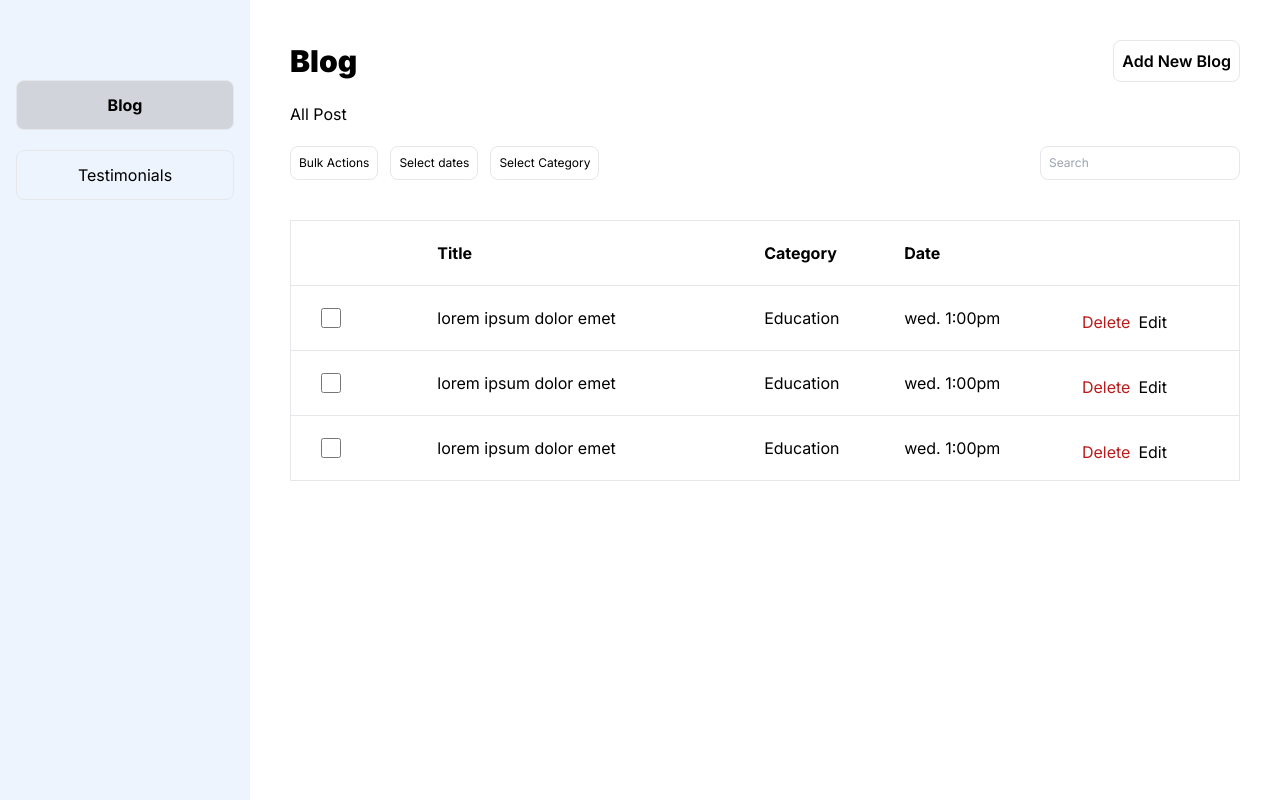
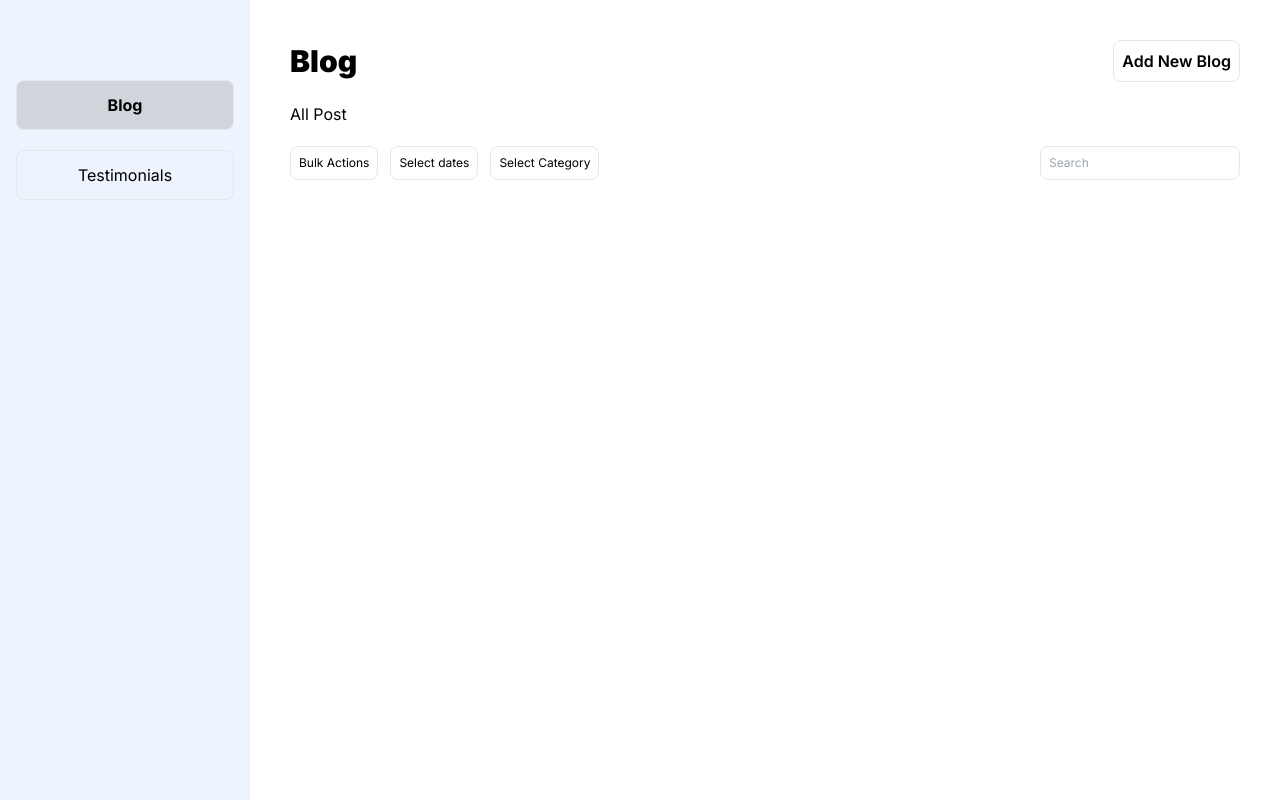
Before and after one commit to JosephIgbaji/edubanc, a Next.js app: page /admin in a window 1280 px wide. Built offline with nearby package versions, Linux system fonts and the light colour scheme.

Commit message:
right blog page table added - back

```diff
--- a/src/app/(admin)/admin/page.js
+++ b/src/app/(admin)/admin/page.js
@@ -5,9 +5,9 @@ import Login from "@/components/admin/Login";
 import BlogTable from "@/components/admin/BlogTable";
 import ComponentsHeader from "@/components/admin/ComponentsHeader";
 
-import TextEditor from "@/components/admin/TextEditor";
+// import TextEditor from "@/components/admin/TextEditor";
 import TestimonialTable from "@/components/admin/TestimonialTable";
-import TestimonialEditor from "@/components/admin/TestomonialEditor";
+// import TestimonialEditor from "@/components/admin/TestomonialEditor";
 
 // export default function Home() {
 //   const [signIn, setSignIn] = useState(true);
@@ -136,7 +136,7 @@ const Page = () => {
                 category === "blog" ? componentsObject[0] : componentsObject[1]
               }
             />
-            {!showBlogEditor && category === "blog" && <BlogTable />}
+            {/* {!showBlogEditor && category === "blog" && <BlogTable />}
             {!showTestimonialEditor && category !== "blog" && (
               <TestimonialTable />
             )}
@@ -149,7 +149,7 @@ const Page = () => {
               <div className="absolute lg:w-[90%]">
                 <TestimonialEditor />
               </div>
-            )}
+            )} */}
           </div>
         </div>
       )}
```
